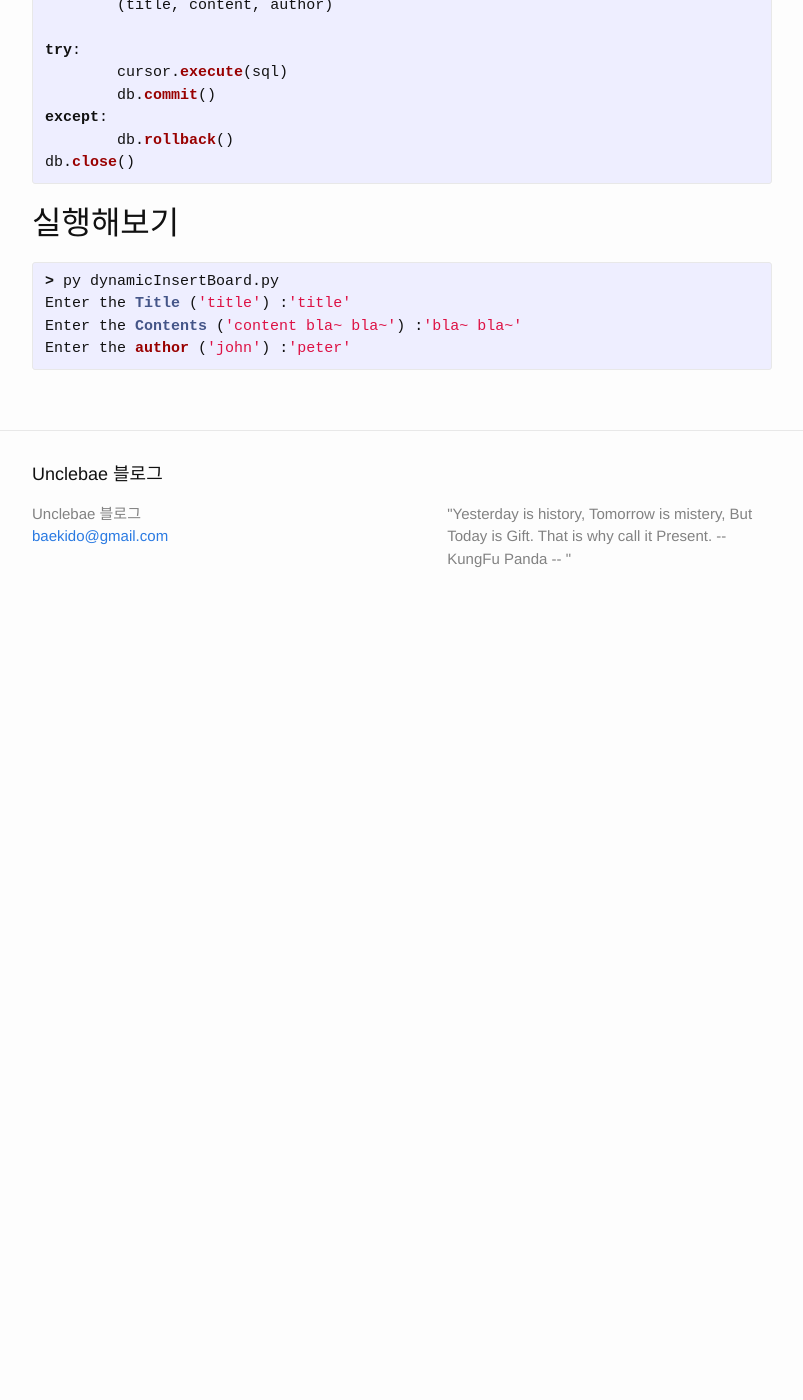
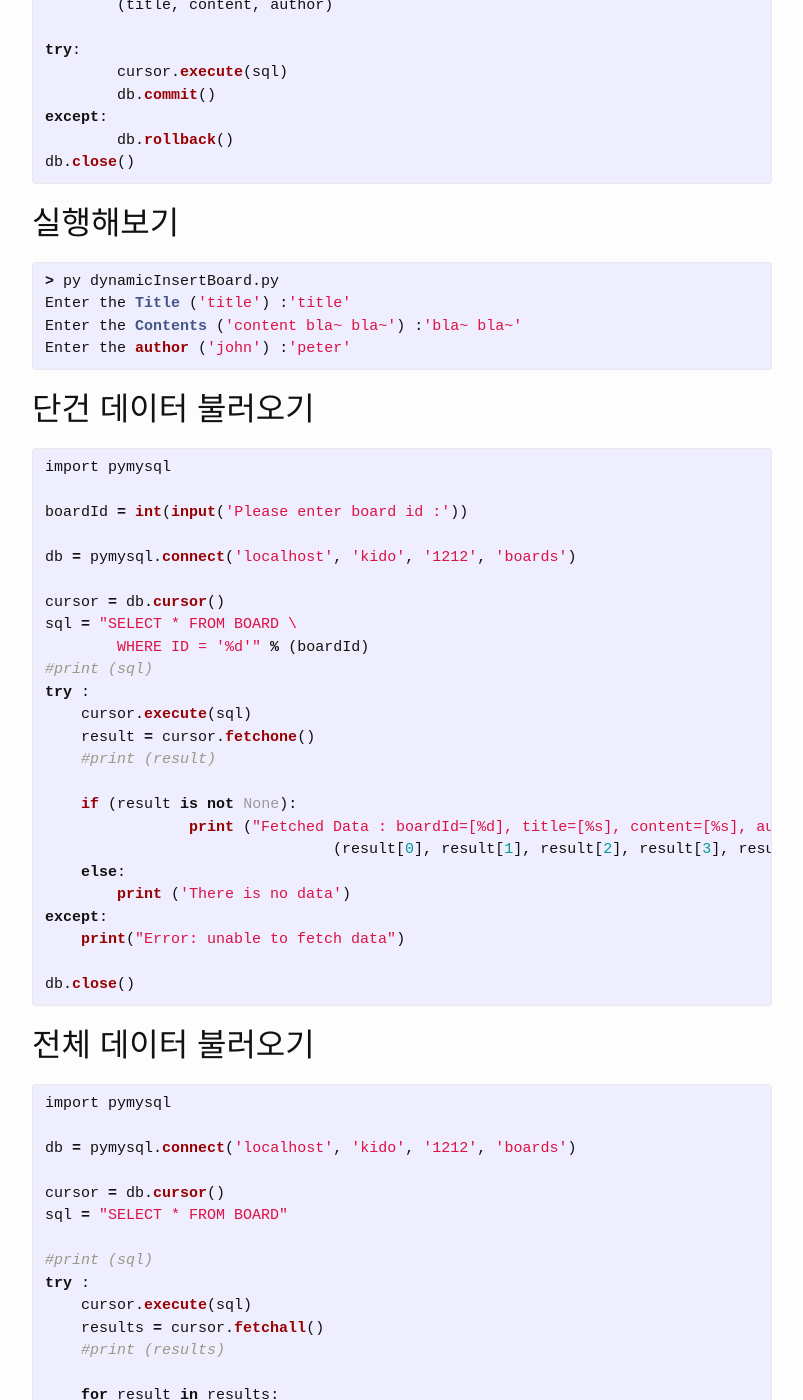
Before and after one commit to unclebae/blog, a Jekyll site: the page built from _posts/2016-07-22-Python-Database.markdown, in a window 1280 px wide and 1400 px high, scrolled down 2382 px. Shown: the whole window, without its empty margins (238-1041 px from the left). Built offline with Jekyll 4.4.1, drawn with Linux system fonts in a browser that asks for light colours; before the commit the page ends 3012 px from its top, so only the background shows below that; some of the changed text lies outside the part shown.

Commit message:
select query

```diff
--- a/_posts/2016-07-22-Python-Database.markdown
+++ b/_posts/2016-07-22-Python-Database.markdown
@@ -119,3 +119,60 @@ Enter the Title ('title') :'title'
 Enter the Contents ('content bla~ bla~') :'bla~ bla~'
 Enter the author ('john') :'peter'
 {% endhighlight %}
+
+
+## 단건 데이터 불러오기
+{% highlight python %}
+
+import pymysql
+
+boardId = int(input('Please enter board id :'))
+
+db = pymysql.connect('localhost', 'kido', '1212', 'boards')
+
+cursor = db.cursor()
+sql = "SELECT * FROM BOARD \
+	WHERE ID = '%d'" % (boardId)
+#print (sql)
+try :
+    cursor.execute(sql)
+    result = cursor.fetchone()
+    #print (result)
+
+    if (result is not None):
+		print ("Fetched Data : boardId=[%d], title=[%s], content=[%s], author=[%s], createAt=[%s], modifyAt=[%s]" % \
+				(result[0], result[1], result[2], result[3], result[4], result[5]))
+    else:
+        print ('There is no data')
+except:
+    print("Error: unable to fetch data")
+
+db.close()
+{% endhighlight %}
+
+## 전체 데이터 불러오기
+{% highlight python %}
+
+import pymysql
+
+db = pymysql.connect('localhost', 'kido', '1212', 'boards')
+
+cursor = db.cursor()
+sql = "SELECT * FROM BOARD"
+
+#print (sql)
+try :
+    cursor.execute(sql)
+    results = cursor.fetchall()
+    #print (results)
+
+    for result in results:
+		print ("Fetched Data : boardId=[%d], title=[%s], content=[%s], author=[%s], createAt=[%s], modifyAt=[%s]" % \
+				(result[0], result[1], result[2], result[3], result[4], result[5]))
+    else:
+        print ('no more datas')
+except:
+    print("Error: unable to fetch data")
+
+db.close()
+{% endhighlight %}
```
Also changed, not shown: 2 other files.
